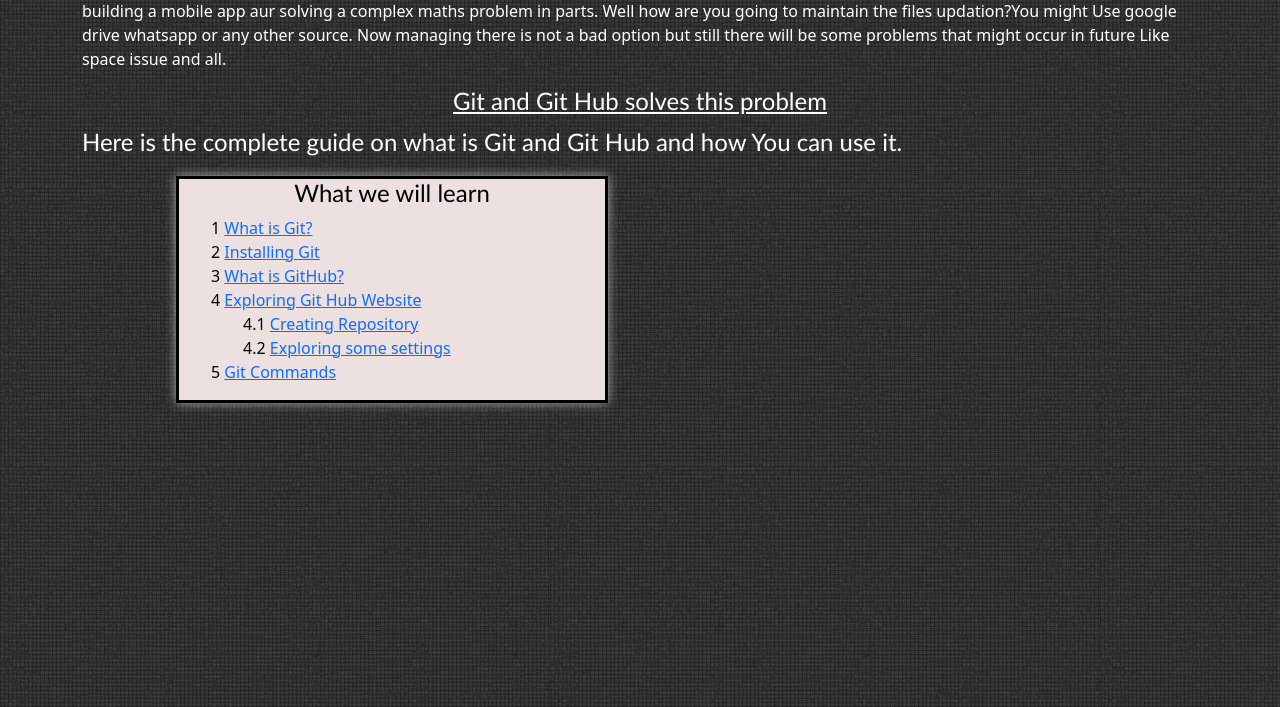
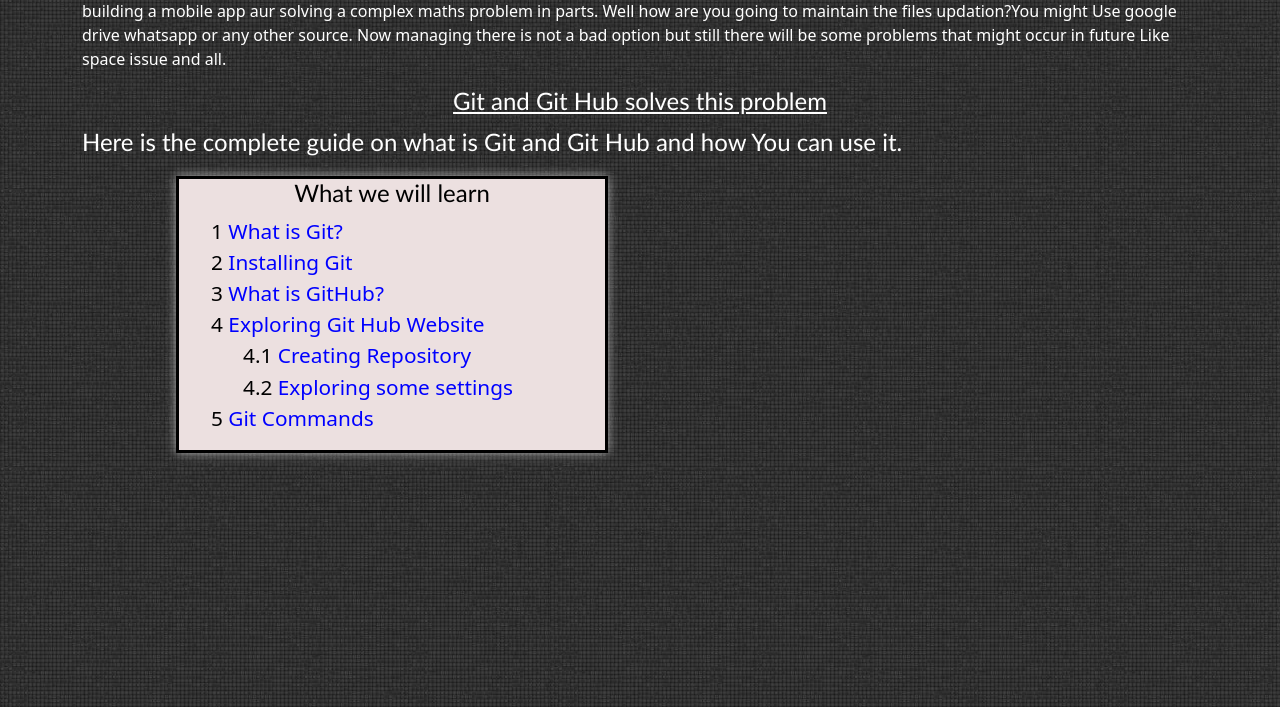
Before and after one commit to syeda980/Learn_GIT_and_GITHUB, a plain HTML site: page index.html in a window 1280 px wide. Shown: the part 93-800 px from the top of the page. Drawn offline with nearby package versions, Linux system fonts and the light colour scheme.

Commit message:
adding styling to anchor tag

```diff
--- a/style.css
+++ b/style.css
@@ -31,6 +31,7 @@ ol{
   li {
     display: block;
     color:black;
+    font-size: 1.3rem;
   }
   li:before {
     content: counters(item, ".") " ";
@@ -46,3 +47,7 @@ ol{
 #TOC_Heading{
     color: black;
 }
+a{
+    text-decoration: none;
+    color: blue;
+}
```
